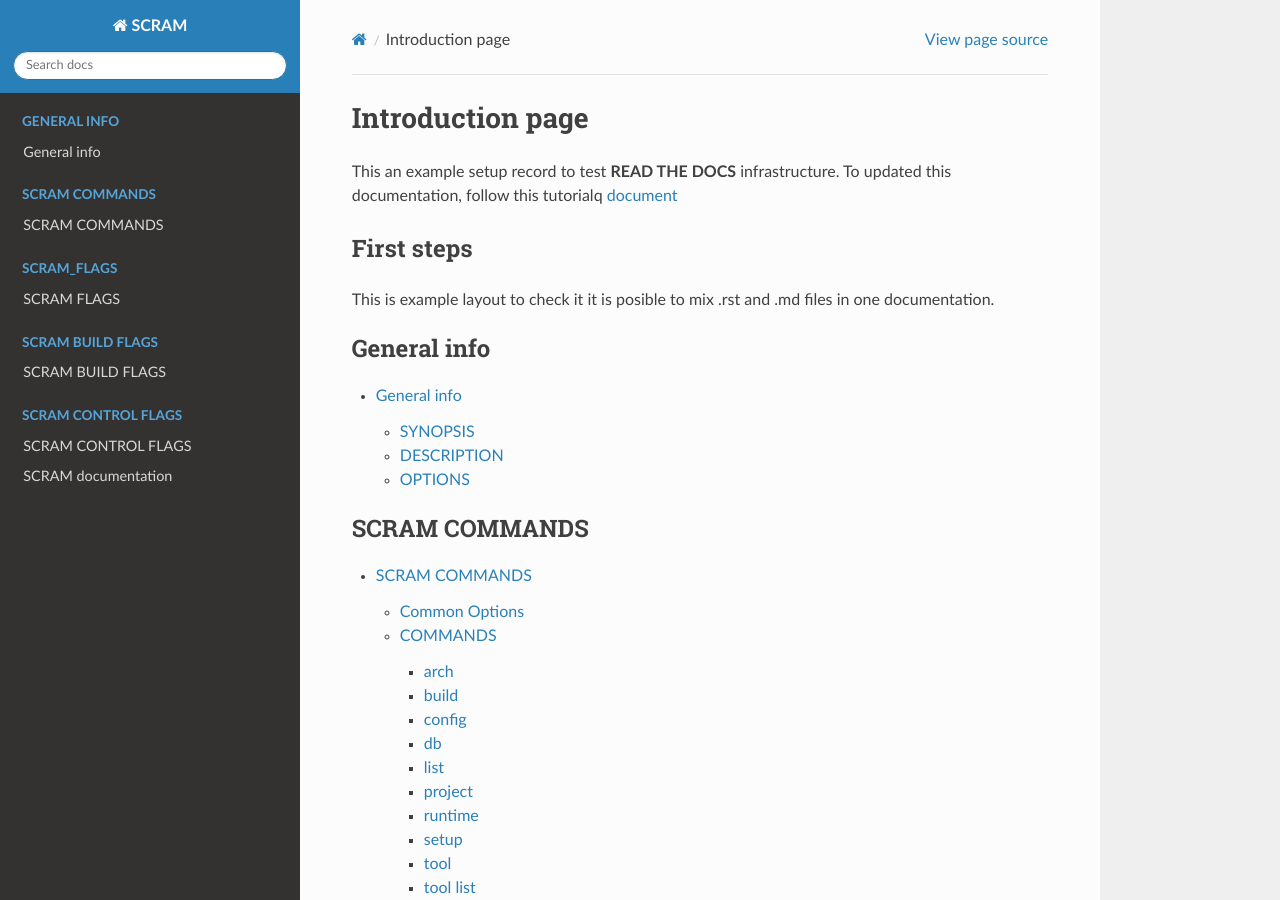
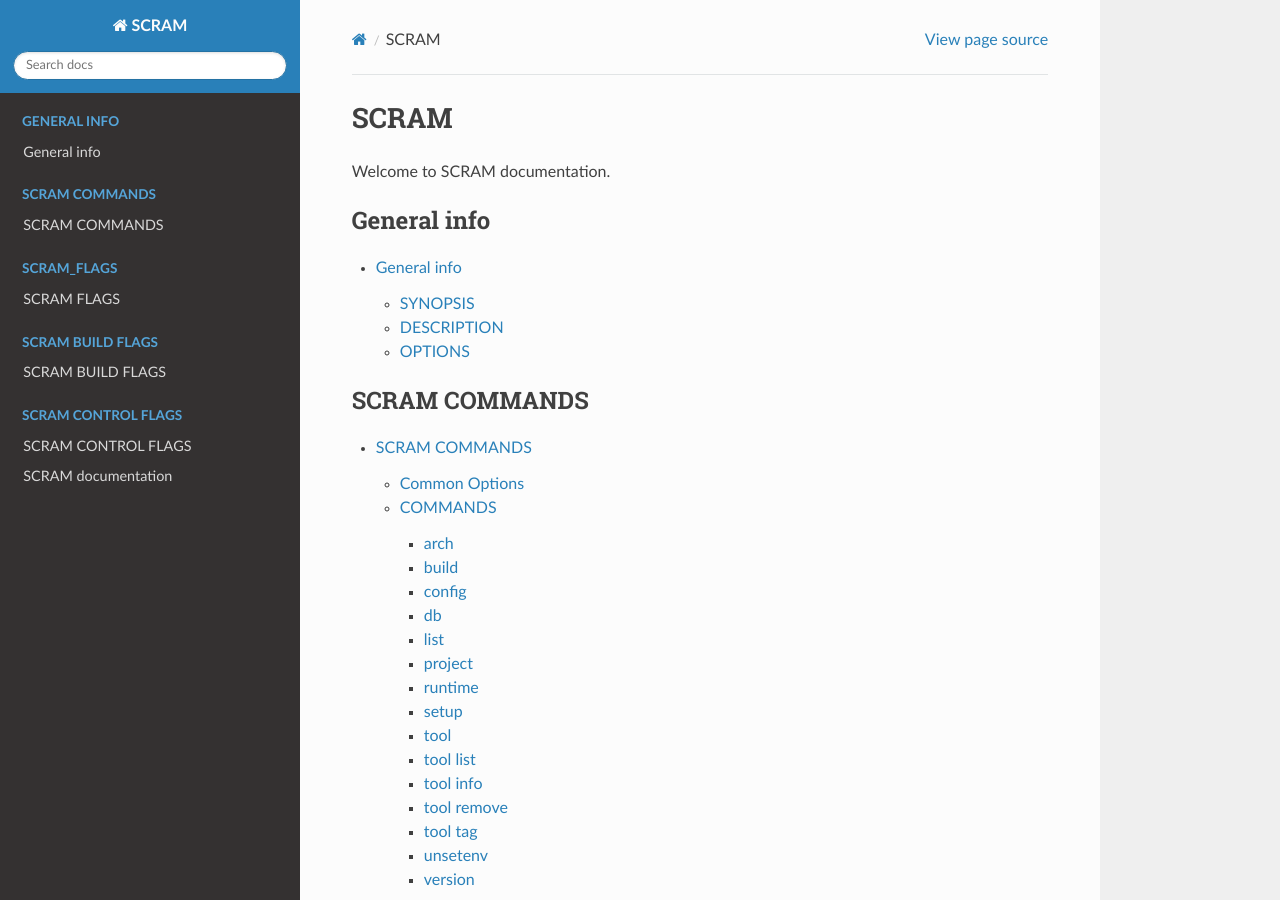
Before and after one commit to cms-sw/SCRAM, a Sphinx documentation site: the page built from docs/index.rst, in a window 1280 px wide and 900 px high. Built offline with Sphinx 7.4.7 and the Read the Docs theme 2.0.0, drawn with Linux system fonts in a browser that asks for light colours.

Commit message:
/docs editing.

```diff
--- a/docs/index.rst
+++ b/docs/index.rst
@@ -1,13 +1,7 @@
-Introduction page
+SCRAM
 =======================================
 
-This an example setup record to test **READ THE DOCS** infrastructure. To updated this documentation, follow this tutorialq :doc:`document <README>`
-
-First steps
------------
-
-This is example layout to check it it is posible to mix .rst and .md files in one
-documentation.
+Welcome to SCRAM documentation.
 
 .. toctree::
    :maxdepth: 3
```
Also changed, not shown: docs/SCRAM_COMMANDS/commands/12_tool_remove.md (+5 -6 lines), docs/SCRAM_COMMANDS/commands/07_runtime.md (line endings or trailing spaces).
